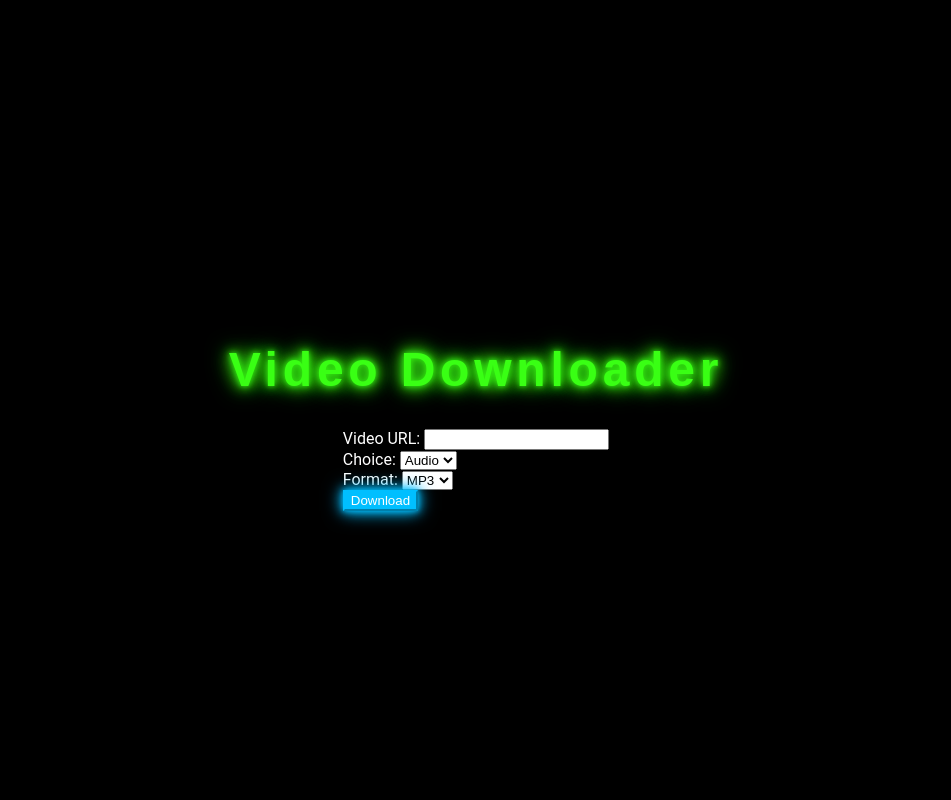
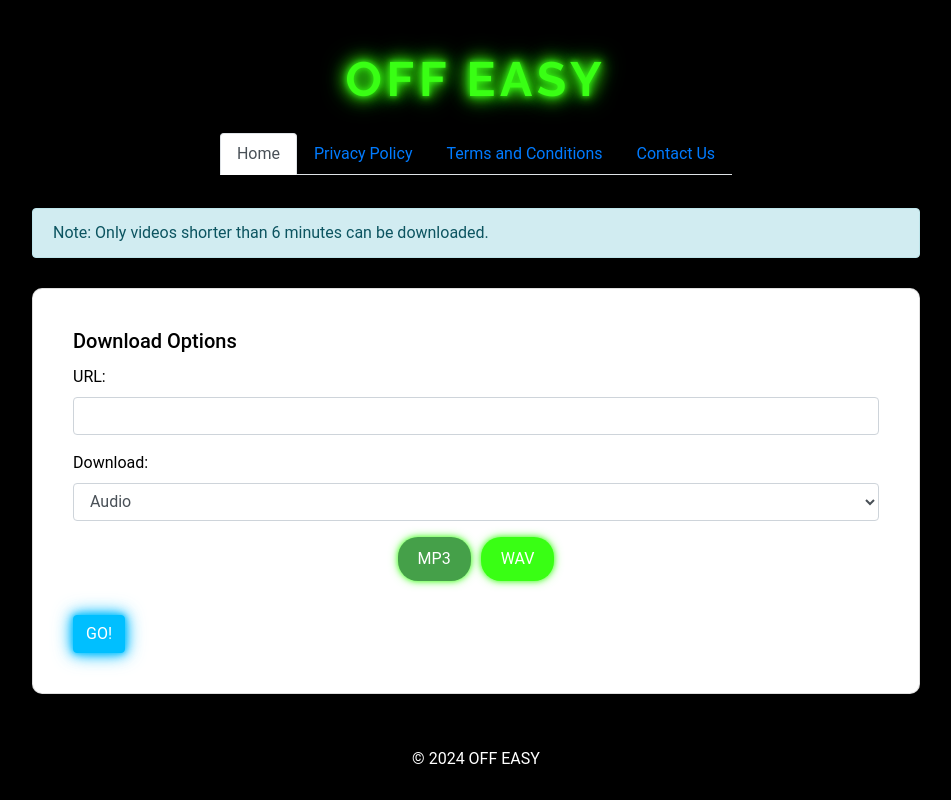
Before and after one commit to halcy8312/amida_web, a Flask app: page / in a window 1280 px wide. Shown: the whole page, without its empty margins (164-1115 px from the left). Run offline with Flask 3, Linux system fonts and the light colour scheme; some libraries are stand-ins or nearby versions.

Commit message:
やり直し6

```diff
--- a/static/js/script.js
+++ b/static/js/script.js
@@ -1,5 +1,3 @@
-// 他の既存のコードがある場合はそのままにして、新しいコードを追加します。
-
 document.getElementById('download-form').addEventListener('submit', function(event) {
     event.preventDefault();
 
@@ -40,3 +38,25 @@ document.getElementById('download-form').addEventListener('submit', function(eve
         console.error('Error:', error);
     });
 });
+
+function selectFormat(format) {
+    document.getElementById('selected-format').value = format;
+    document.getElementById('mp3-button').classList.remove('selected');
+    document.getElementById('wav-button').classList.remove('selected');
+    document.getElementById(format + '-button').classList.add('selected');
+}
+
+window.onload = function() {
+    selectFormat('mp3');
+    document.getElementById('choice').value = 'audio';
+    document.getElementById('audio-format').style.display = 'flex';
+}
+
+document.getElementById('choice').addEventListener('change', function () {
+    var choice = this.value;
+    if (choice === 'audio') {
+        document.getElementById('audio-format').style.display = 'flex';
+    } else {
+        document.getElementById('audio-format').style.display = 'none';
+    }
+});
--- a/templates/index.html
+++ b/templates/index.html
@@ -3,41 +3,71 @@
 <head>
     <meta charset="UTF-8">
     <meta name="viewport" content="width=device-width, initial-scale=1.0">
-    <title>Video Downloader</title>
+    <title>OFF EASY</title>
+    <link href="https://fonts.googleapis.com/css2?family=Raleway:wght@400;700&display=swap" rel="stylesheet">
+    <link href="https://stackpath.bootstrapcdn.com/bootstrap/4.5.2/css/bootstrap.min.css" rel="stylesheet">
     <link rel="stylesheet" href="{{ url_for('static', filename='css/style.css') }}">
 </head>
 <body>
-    <div class="container">
-        <header>
-            <h1 class="styled-title">Video Downloader</h1>
+    <header class="container mt-5">
+        <h1 class="styled-title">OFF EASY</h1>
+        <nav class="mt-3">
+            <ul class="nav nav-tabs">
+                <li class="nav-item">
+                    <a class="nav-link active" href="{{ url_for('index') }}">Home</a>
+                </li>
+                <li class="nav-item">
+                    <a class="nav-link" href="{{ url_for('privacy') }}">Privacy Policy</a>
+                </li>
+                <li class="nav-item">
+                    <a class="nav-link" href="{{ url_for('terms') }}">Terms and Conditions</a>
+                </li>
+                <li class="nav-item">
+                    <a class="nav-link" href="{{ url_for('contact') }}">Contact Us</a>
+                </li>
+            </ul>
+        </nav>
     </header>
+    <main class="container mt-3">
+        <div class="alert alert-info" role="alert">
+            Note: Only videos shorter than 6 minutes can be downloaded.
+        </div>
+        <div id="message" class="alert alert-warning" style="display: none;"></div>
+        <div id="loading" class="alert alert-info" style="display: none;">
+            Processing your request, please wait...
+        </div>
+        <div id="download-link" class="alert alert-success" style="display: none;">
+            <a href="#" id="download-url" target="_blank">Click here to download</a>
+        </div>
+        <div class="card">
+            <div class="card-body">
+                <h5 class="card-title">Download Options</h5>
                 <form id="download-form">
                     <div class="form-group">
-                <label for="url">Video URL:</label>
-                <input type="text" id="url" name="url" required>
+                        <label for="url">URL:</label>
+                        <input type="text" id="url" name="url" class="form-control" required>
                     </div>
                     <div class="form-group">
-                <label for="choice">Choice:</label>
-                <select id="choice" name="choice" required>
+                        <label for="choice">Download:</label>
+                        <select id="choice" name="choice" class="form-control">
                             <option value="audio">Audio</option>
                             <option value="video">Video</option>
                         </select>
                     </div>
-            <div class="form-group" id="audio-format">
-                <label for="format">Format:</label>
-                <select id="selected-format" name="format">
-                    <option value="mp3">MP3</option>
-                    <option value="wav">WAV</option>
-                </select>
+                    <div id="audio-format" class="format-buttons">
+                        <button type="button" id="mp3-button" class="format-button" onclick="selectFormat('mp3')">MP3</button>
+                        <button type="button" id="wav-button" class="format-button" onclick="selectFormat('wav')">WAV</button>
                     </div>
-            <button type="submit" class="btn-primary">Download</button>
+                    <input type="hidden" id="selected-format" name="format" value="mp3">
+                    <br>
+                    <button type="submit" class="btn btn-primary">GO!</button>
                 </form>
-        <div id="loading" style="display:none;">Loading...</div>
-        <div id="message" style="display:none;"></div>
-        <div id="download-link" style="display:none;">
-            <a id="download-url" href="#" download>Download your file</a>
             </div>
         </div>
+    </main>
+    <footer class="container mt-3">
+        <p>&copy; 2024 OFF EASY</p>
+    </footer>
     <script src="{{ url_for('static', filename='js/script.js') }}"></script>
 </body>
 </html>
```
Lines whose indentation alone changed are shown as unchanged.
